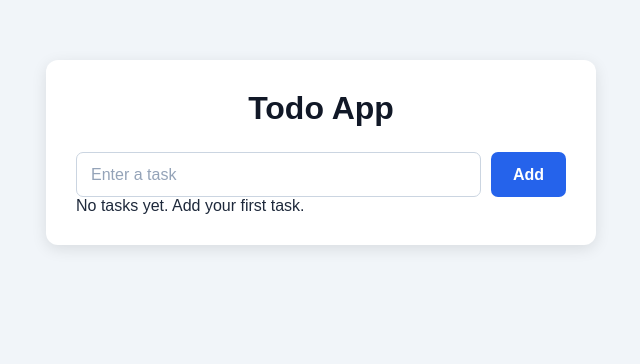
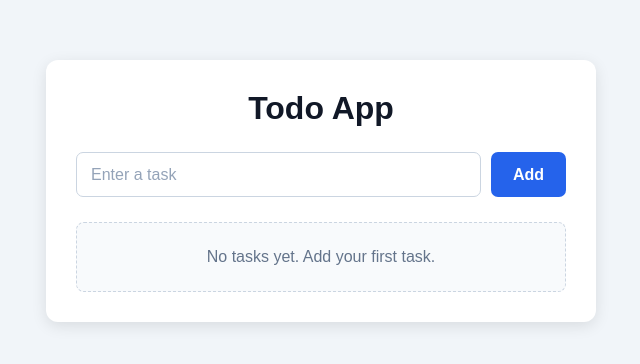
Before and after one commit to Edldev12/Dynamic-Task-Manager, a React (Vite) app: page / in a window 1280 px wide. Shown: the top 364 px of the page, without its empty margins (319-959 px from the left). Built offline with nearby package versions, Linux system fonts and the light colour scheme.

Commit message:
add css for empty message

```diff
--- a/src/App.css
+++ b/src/App.css
@@ -204,6 +204,21 @@ body {
 }
 
 /* ==============================
+   EMPTY STATE
+============================== */
+
+.empty-message {
+  margin-top: 25px;
+  padding: 25px;
+  text-align: center;
+  background: #f8fafc;
+  border: 1px dashed #cbd5e1;
+  border-radius: 8px;
+  color: #64748b;
+  font-size: 16px;
+}
+
+/* ==============================
    MOBILE RESPONSIVE
 ============================== */
 
```
